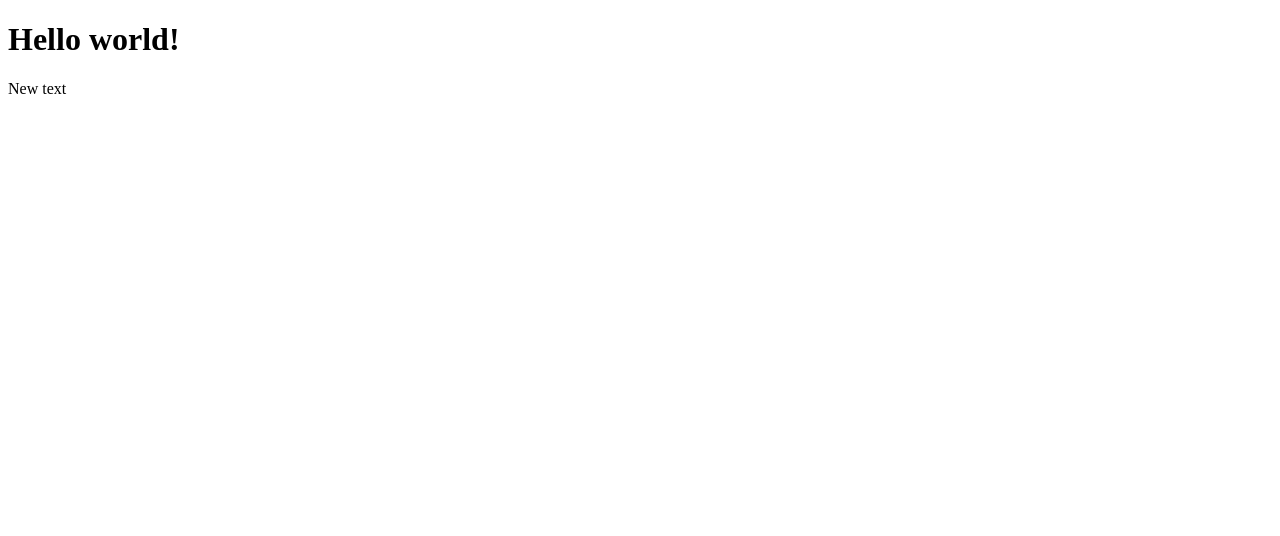
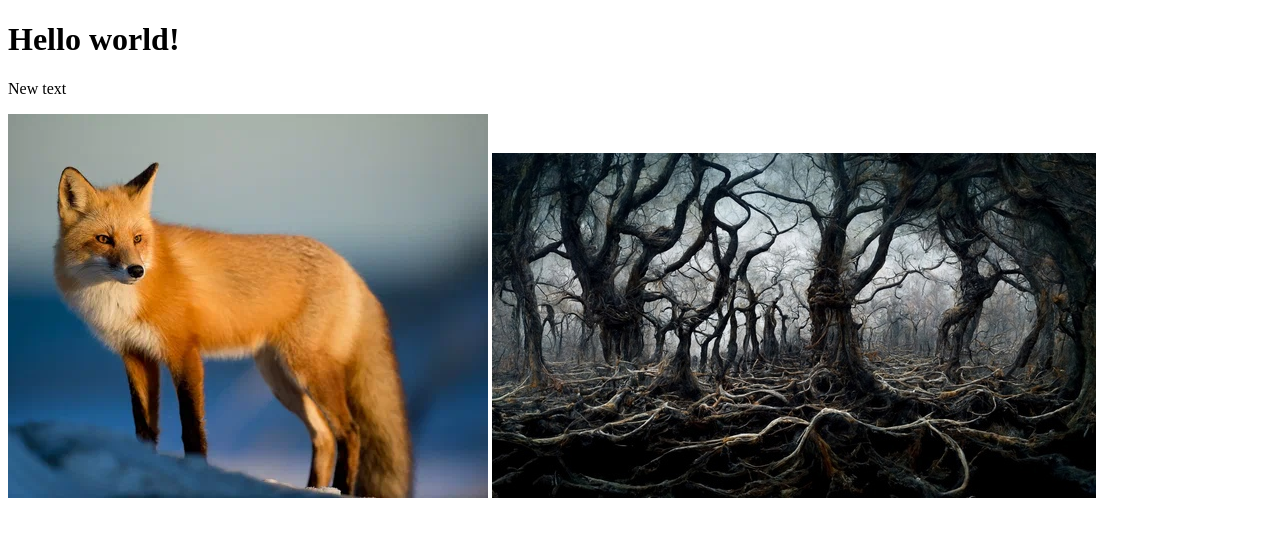
Before and after one commit to YaroslavBukhgolts/syn_lern1, a plain HTML site: page index.html in a window 1280 px wide. Drawn offline with Linux system fonts and the light colour scheme.

Commit message:
add img folder and add two images

```diff
--- a/index.html
+++ b/index.html
@@ -9,5 +9,7 @@
 <body>
     <h1>Hello world!</h1>
     <p>New text</p>
+    <img src="img/1.webp" alt="fox">
+    <img src="img/2.jpg" alt="forest">
 </body>
 </html>
```
Also changed, not shown: img/1.webp (added), img/2.jpg (added).
